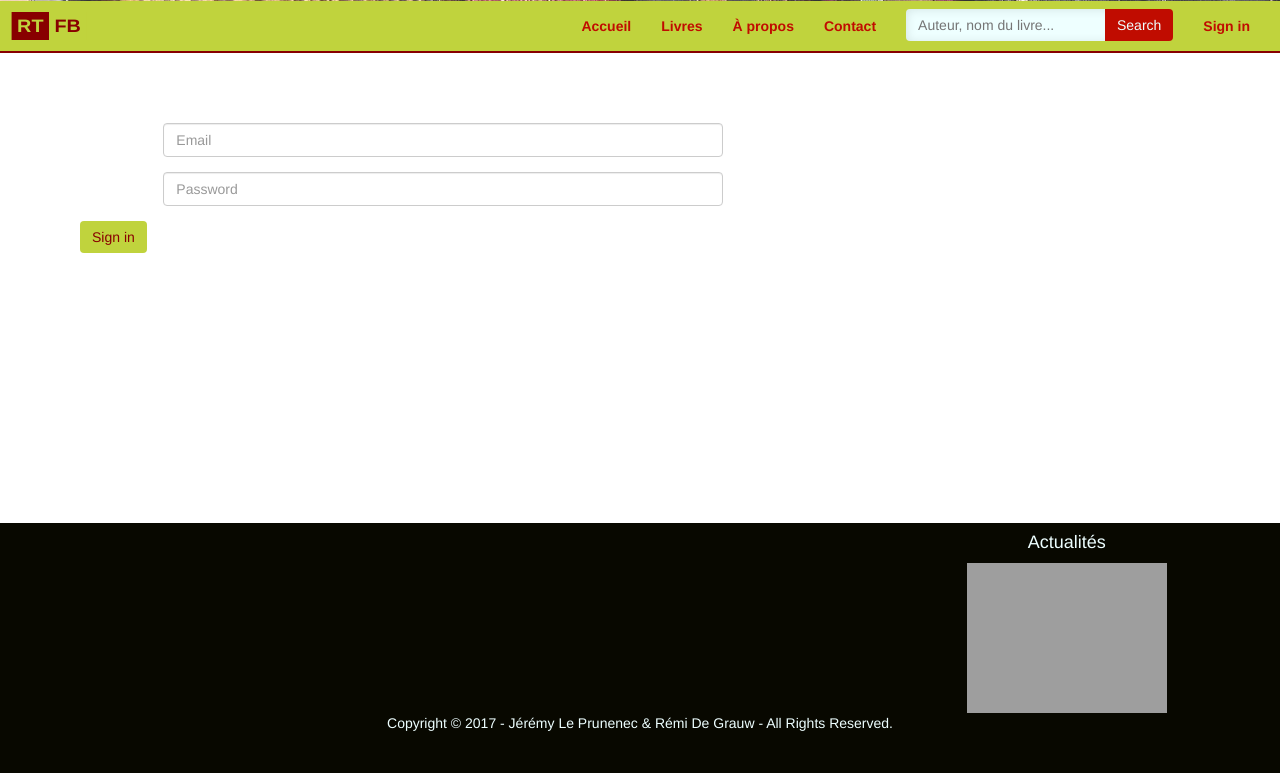
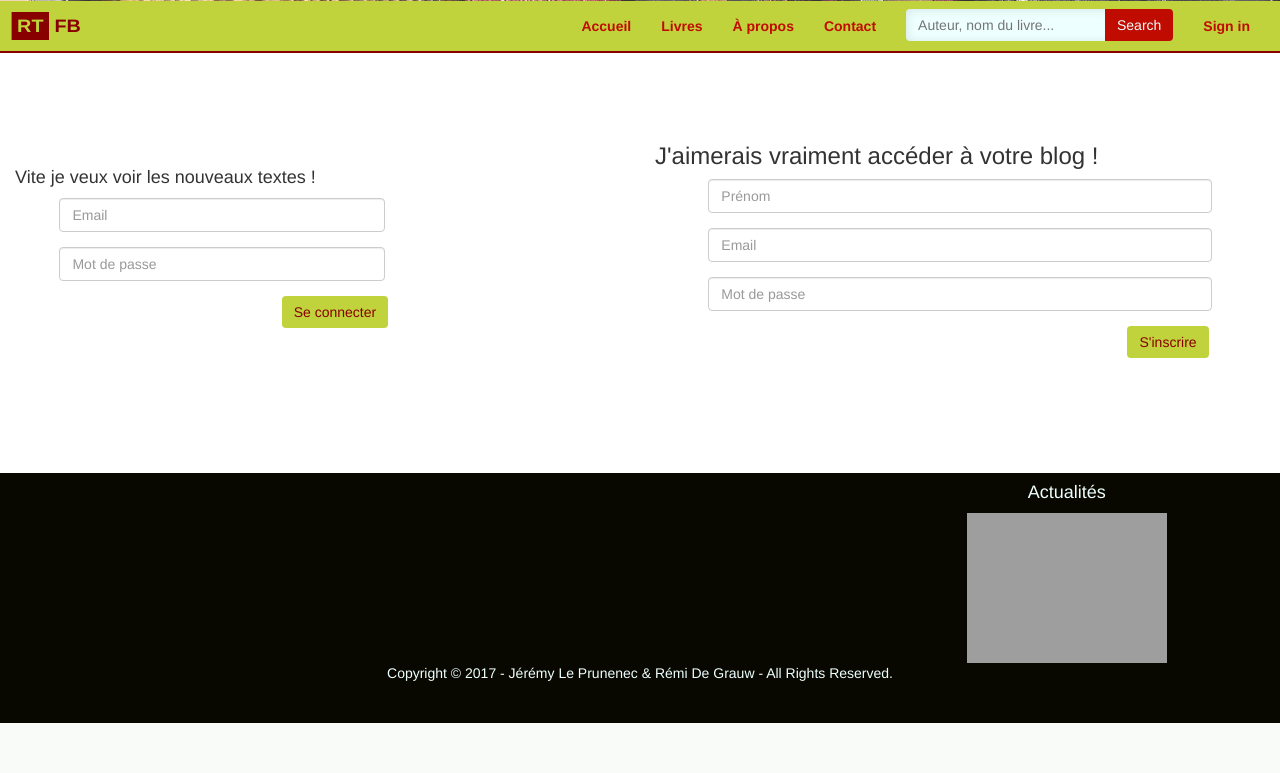
Before and after one commit to Mimyka/RTFB, a Django app: page /login/ in a window 1280 px wide. Shown: the part 399-1172 px from the top of the page. After the commit the page ends 1122 px from the top, so only its background shows below. Run offline with Django 3.2, Linux system fonts and the light colour scheme; some libraries are stand-ins or nearby versions; grey boxes are pictures that could not be loaded.

Commit message:
Finish HTML/CSS page 'login'

```diff
--- a/static/css/style.css
+++ b/static/css/style.css
@@ -323,6 +323,10 @@ footer{
   height: 400px
 }
 
-.login form{
-  margin: 50px
+.login > div:first-child{
+  margin-top: 85px
 }
+
+.login > div:last-child{
+  margin-top: 50px
+}
--- a/templates/pages/login.html
+++ b/templates/pages/login.html
@@ -3,23 +3,57 @@
 {% load static %}
 
 {% block content %}
-<div class="login">
+<div class="row login">
+  <div class="col-sm-5">
     <form class="form-horizontal">
+      <h4>Vite je veux voir les nouveaux textes !</h4>
       <div class="form-group">
-      <div class="col-sm-6 col-sm-offset-1">
+        <div class="col-sm-8 col-sm-offset-1">
           <input type="email" class="form-control" id="inputEmail3" placeholder="Email">
         </div>
       </div>
+
       <div class="form-group">
-      <div class="col-sm-6 col-sm-offset-1">
-        <input type="password" class="form-control" id="inputPassword3" placeholder="Password">
+        <div class="col-sm-8 col-sm-offset-1">
+          <input type="password" class="form-control" id="inputPassword3" placeholder="Mot de passe">
         </div>
       </div>
+
       <div class="form">
-      <div class="col-sm-12">
-        <button type="submit" class="btn btn-default">Sign in</button>
+        <div class="col-sm-offset-6 col-sm-3">
+          <button type="submit" class="btn btn-default">Se connecter</button>
         </div>
       </div>
     </form>
   </div>
+
+  <div class="col-sm-offset-1 col-sm-6">
+    <form class="form-horizontal">
+      <h3>J'aimerais vraiment accéder à votre blog !</h3>
+      <div class="form-group">
+        <div class="col-sm-10 col-sm-offset-1">
+          <input type="username" class="form-control" id="exampleInputName2" placeholder="Prénom">
+        </div>
+      </div>
+
+      <div class="form-group">
+        <div class="col-sm-10 col-sm-offset-1">
+          <input type="email" class="form-control" id="inputEmail3" placeholder="Email">
+        </div>
+      </div>
+
+      <div class="form-group">
+        <div class="col-sm-10 col-sm-offset-1">
+          <input type="password" class="form-control" id="inputPassword3" placeholder="Mot de passe">
+        </div>
+      </div>
+
+      <div class="form">
+        <div class="col-sm-offset-9 col-sm-3">
+          <button type="submit" class="btn btn-default">S'inscrire</button>
+        </div>
+      </div>
+    </form>
+  </div>
+</div>
 {% endblock %}
```
Lines whose indentation alone changed are shown as unchanged.
